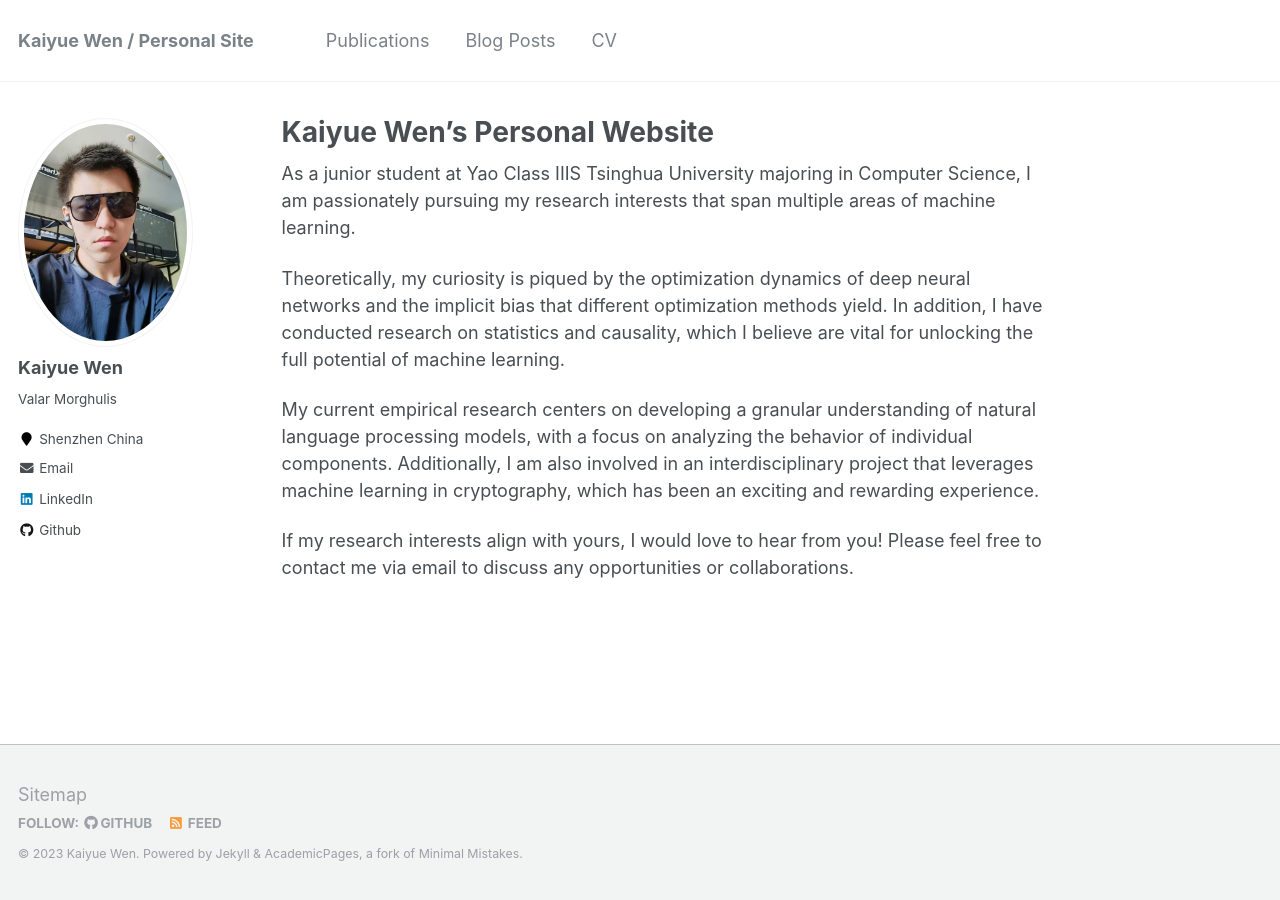
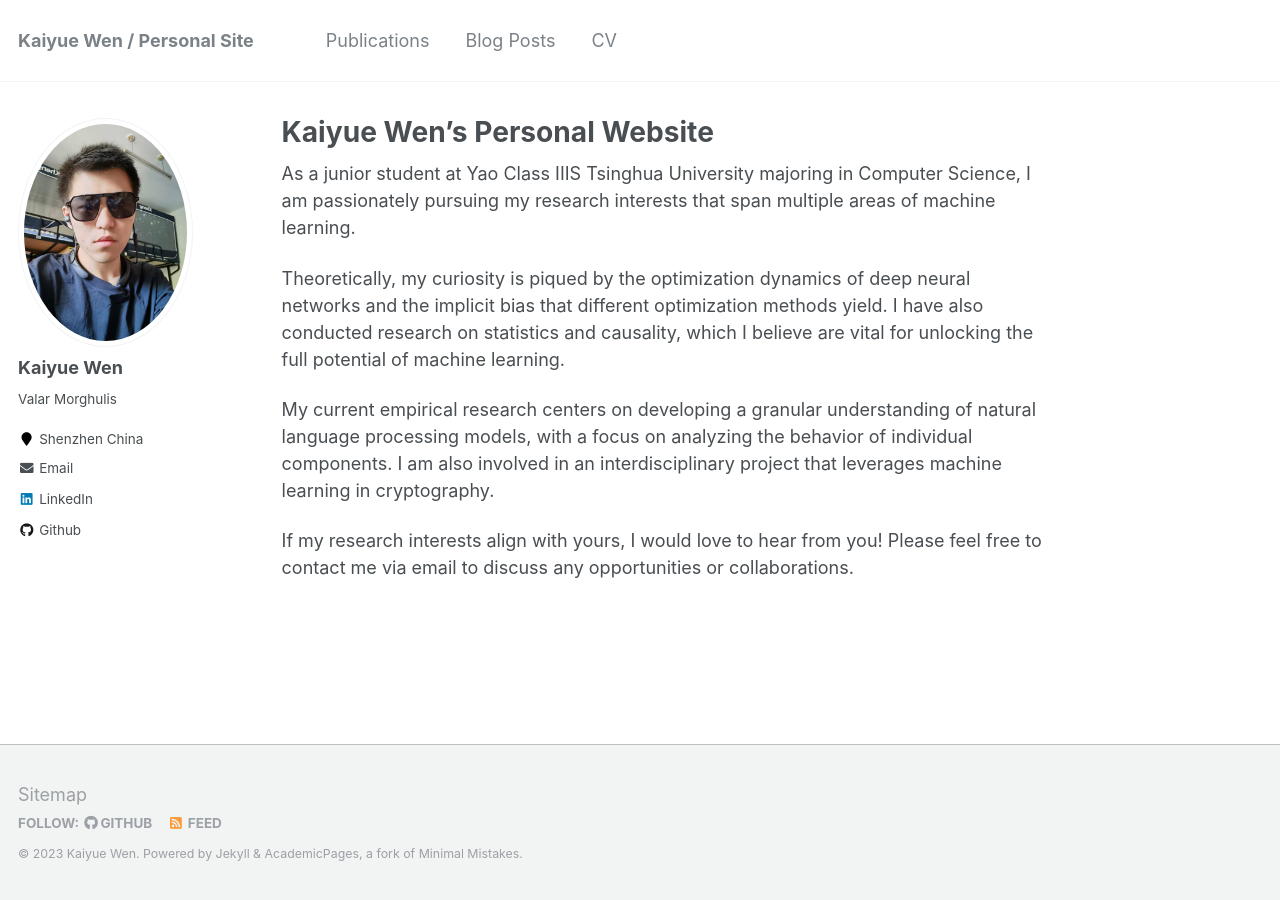
Before and after one commit to WhenWen/WhenWen.github.io, a Jekyll site: the page built from _pages/about.md, in a window 1280 px wide. Built offline with Jekyll 4.4.1, drawn with Linux system fonts in a browser that asks for light colours.

Commit message:
update intro

```diff
--- a/_pages/about.md
+++ b/_pages/about.md
@@ -9,8 +9,8 @@ redirect_from:
 ---
 As a junior student at Yao Class IIIS Tsinghua University majoring in Computer Science, I am passionately pursuing my research interests that span multiple areas of machine learning.
 
-Theoretically, my curiosity is piqued by the optimization dynamics of deep neural networks and the implicit bias that different optimization methods yield. In addition, I have conducted research on statistics and causality, which I believe are vital for unlocking the full potential of machine learning.
+Theoretically, my curiosity is piqued by the optimization dynamics of deep neural networks and the implicit bias that different optimization methods yield. I have also conducted research on statistics and causality, which I believe are vital for unlocking the full potential of machine learning.
 
-My current empirical research centers on developing a granular understanding of natural language processing models, with a focus on analyzing the behavior of individual components. Additionally, I am also involved in an interdisciplinary project that leverages machine learning in cryptography, which has been an exciting and rewarding experience.
+My current empirical research centers on developing a granular understanding of natural language processing models, with a focus on analyzing the behavior of individual components. I am also involved in an interdisciplinary project that leverages machine learning in cryptography.
 
 If my research interests align with yours, I would love to hear from you! Please feel free to contact me via email to discuss any opportunities or collaborations.
```
